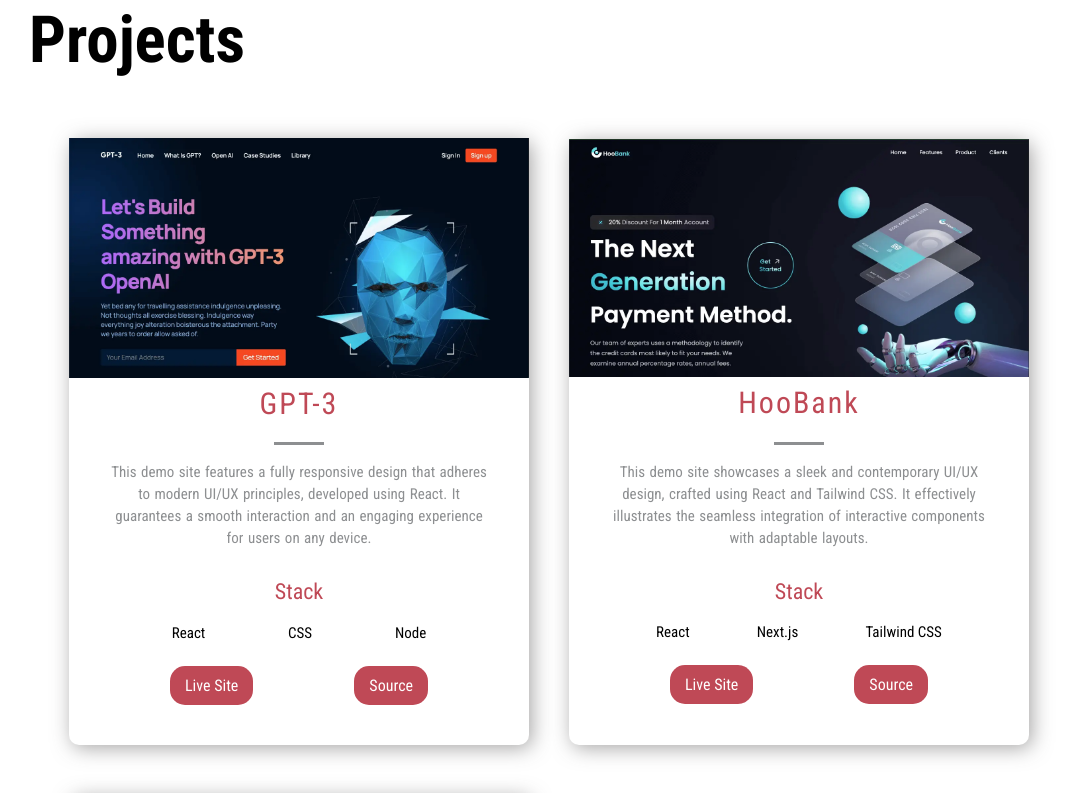
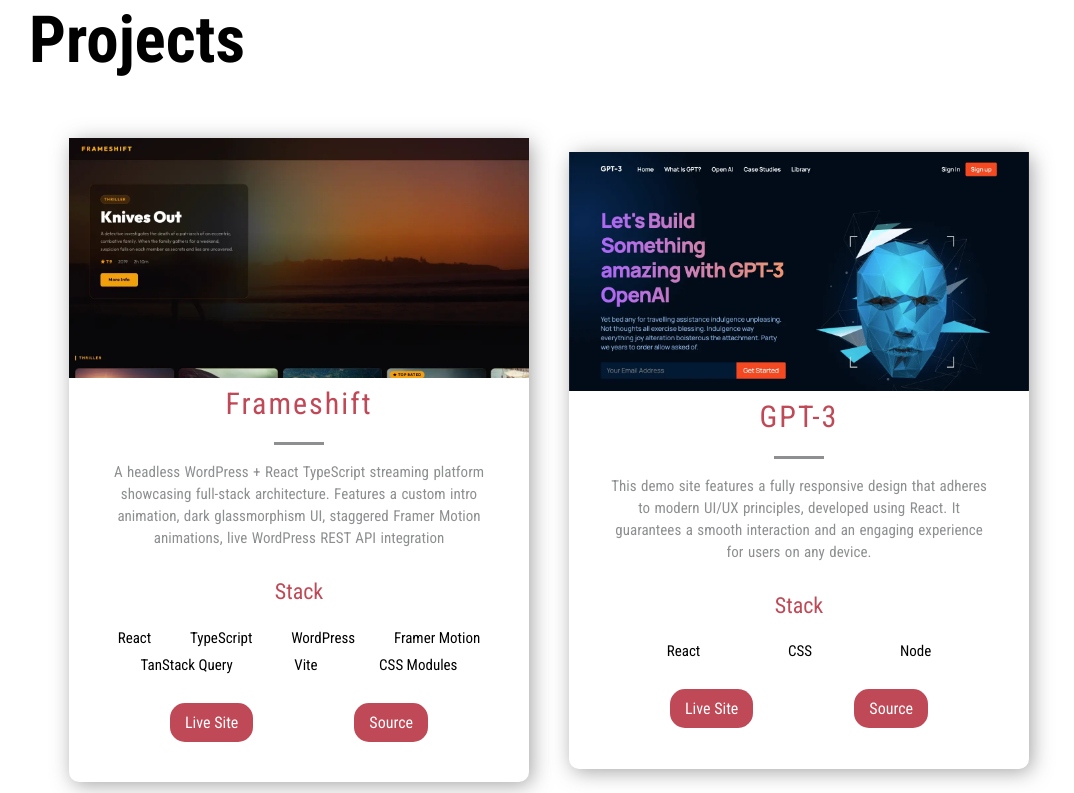
Before and after one commit to esolis83/enrique-solis, a Next.js app: page / in a window 1280 px wide. Shown: the part 1440-2233 px from the top of the page, without its empty margins (91-1165 px from the left). Built offline with nearby package versions, Linux system fonts and the light colour scheme.

Commit message:
feat: add frameshift project to the homepage as the project is now live and complete for showcasing on portfolio

```diff
--- a/src/components/Projects/ProjectsStyles.js
+++ b/src/components/Projects/ProjectsStyles.js
@@ -109,8 +109,10 @@
 display: flex;
 justify-content: space-evenly;
 padding: 2rem;
+flex-wrap: wrap;
 `
 export const Tag = styled.li`
 color: #000;
 font-size: 1.5rem;
+padding: 0.5rem 1rem;
 `
--- a/src/constants/constants.js
+++ b/src/constants/constants.js
@@ -1,4 +1,14 @@
 export const projects = [
+  {
+    title: 'Frameshift',
+    description: "A headless WordPress + React TypeScript streaming platform showcasing full-stack architecture. Features a custom intro animation, dark glassmorphism UI, staggered Framer Motion animations, live WordPress REST API integration",
+    tags: ['React', 'TypeScript', 'WordPress', 'Framer Motion', 'TanStack Query', 'Vite', 'CSS Modules'],
+    image: '/images/frameshift-hero.webp',
+    source: 'https://github.com/esolis83/frameshift',
+    visit: 'https://frameshift.enriquesolis.me',
+    id: 0,
+    alt: 'Frameshift Project Image'
+  },
   {
     title: 'GPT-3',
     description: "This demo site features a fully responsive design that adheres to modern UI/UX principles, developed using React. It guarantees a smooth interaction and an engaging experience for users on any device.",
```
Also changed, not shown: public/images/frameshift-hero.webp.
